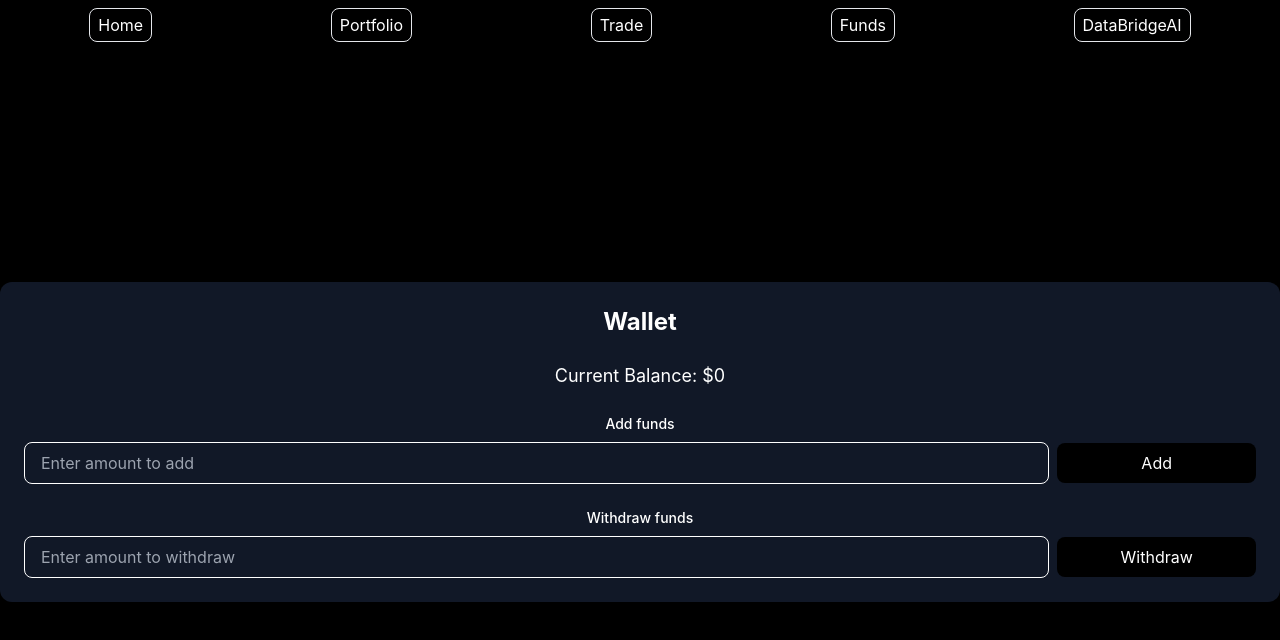
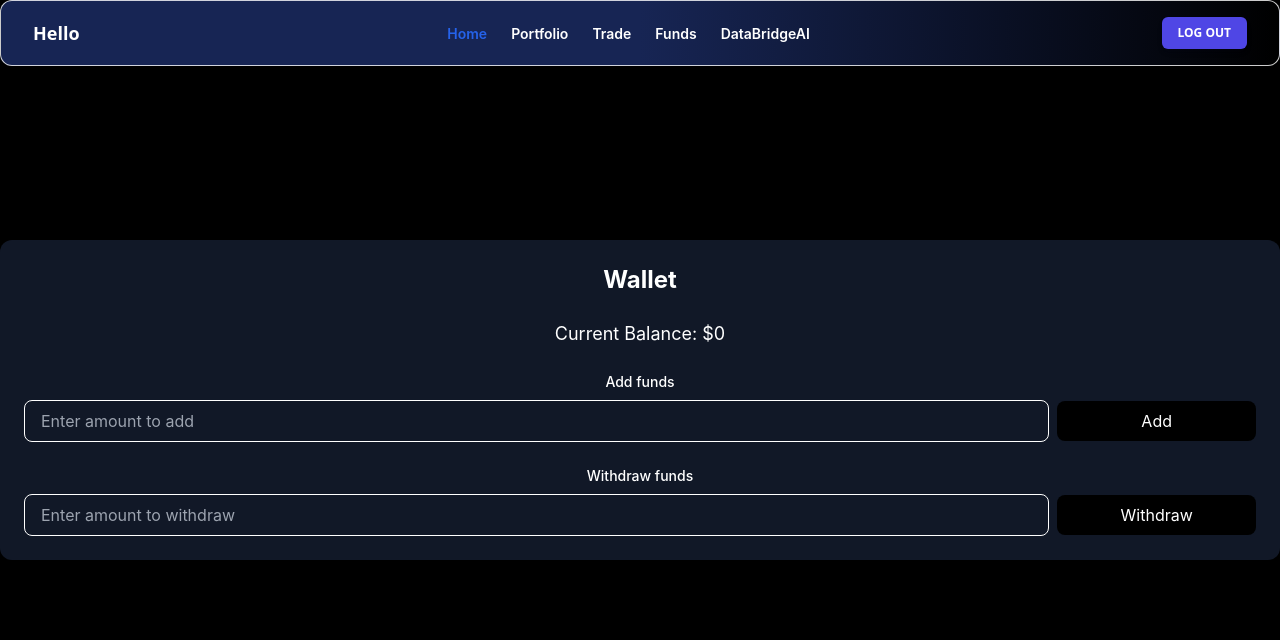
Before and after one commit to aviralsingh2004/Stock_market_management, a React (Create React App) app: page /funds in a window 1280 px wide. Shown: the top 640 px of the page. Built offline with nearby package versions, Linux system fonts and the light colour scheme; no server answers.

Commit message:
Changed some styling of navbar and home page

```diff
--- a/package.json
+++ b/package.json
@@ -5,6 +5,7 @@
   "dependencies": {
     "@emotion/react": "^11.14.0",
     "@emotion/styled": "^11.14.0",
+    "@material-tailwind/react": "^2.1.10",
     "@mui/icons-material": "^6.2.1",
     "@mui/material": "^6.2.1",
     "@testing-library/jest-dom": "^5.17.0",
--- a/src/Components/Navbar/Navbar.jsx
+++ b/src/Components/Navbar/Navbar.jsx
@@ -1,77 +1,164 @@
-import React from "react";
-import "./Navbar.css";
-import { useState } from "react";
+import React, { useState, useEffect } from "react";
 import { useNavigate } from "react-router-dom";
+import {
+  Navbar as MTNavbar,
+  MobileNav,
+  Typography,
+  Button,
+  IconButton,
+} from "@material-tailwind/react";
+
 export const Navbar = () => {
   const [menu, setMenu] = useState("home");
+  const [openNav, setOpenNav] = useState(false);
+  const [userName,setUserName] = useState("");
   const navigate = useNavigate();
-  function handleClick() {
-    navigate("/home");
+
+  // Handle responsive behavior
+  useEffect(() => {
+    fetchuser();
+    const handleResize = () => {
+      if (window.innerWidth >= 960) {
+        setOpenNav(false);
       }
-  function handleClick2() {
-    navigate("/portfolio");
+    };
+    window.addEventListener("resize", handleResize);
+    return () => window.removeEventListener("resize", handleResize);
+  }, []);
+
+  const handleNavigate = (path) => {
+    setMenu(path);
+    navigate(`/${path}`);
+  };
+  const fetchuser = async() =>{
+    try{
+      const response = await fetch(`http://localhost:4000/api/username`);
+      if(!response.ok){
+        throw new Error('Failed to fetch username');
       }
-  function handleClick3() {
-    navigate("/trade");
+      const data = await response.json();
+      setUserName(data);
+    }catch(err){
+      console.error('Error fetching username:',err);
     }
-  function handleClick4() {
-    navigate("/funds");
-  }
-
-  function handleClick5() {
-    navigate("/chatbot");
-  }
-  return (
-    <div className="bg-black">
-      <div>
-        <ul className="nav-menu">
+  };
+  const navList = (
+    <ul className="mt-2 mb-4 flex flex-col gap-4 lg:mb-0 lg:mt-0 lg:flex-row lg:items-center lg:gap-6 text-white">
       <li>
         <button
-              class="text-white border rounded-lg px-2 py-1 mt-2 bg-transparent  hover:bg-white hover:text-black transition duration-200"
-              onClick={handleClick}
+          onClick={() => handleNavigate("home")}
+          className={`${
+            menu === "home" ? "text-blue-600" : "hover:text-blue-500"
+          } text-sm font-semibold transition duration-300`}
         >
           Home
         </button>
       </li>
-          {/* <li onClick={()=>setMenu("portfolio")}>Portfolio{menu==="portfolio"?<hr/>:<></>}</li> */}
       <li>
         <button
-              class="text-white border rounded-lg px-2 py-1 mt-2 bg-transparent  hover:bg-white hover:text-black transition duration-200"
-              onClick={handleClick2}
+          onClick={() => handleNavigate("portfolio")}
+          className={`${
+            menu === "portfolio" ? "text-blue-600" : "hover:text-blue-500"
+          } text-sm font-semibold transition duration-300`}
         >
           Portfolio
         </button>
       </li>
-          {/* <li onClick={()=>setMenu("trade")}>Trade{menu==="trade"?<hr />:<></>}</li> */}
       <li>
         <button
-              class="text-white border rounded-lg px-2 py-1 mt-2 bg-transparent  hover:bg-white hover:text-black transition duration-200"
-              onClick={handleClick3}
+          onClick={() => handleNavigate("trade")}
+          className={`${
+            menu === "trade" ? "text-blue-600" : "hover:text-blue-500"
+          } text-sm font-semibold transition duration-300`}
         >
           Trade
         </button>
       </li>
-          {/* <li onClick={()=>setMenu("funds")}>funds{menu==="funds"?<hr/>:<></>}</li>*/}
       <li>
         <button
-              class="text-white border rounded-lg px-2 py-1 mt-2 bg-transparent  hover:bg-white hover:text-black transition duration-200"
-              onClick={handleClick4}
+          onClick={() => handleNavigate("funds")}
+          className={`${
+            menu === "funds" ? "text-blue-600" : "hover:text-blue-500"
+          } text-sm font-semibold transition duration-300`}
         >
           Funds
         </button>
       </li>
-
       <li>
         <button
-              class="text-white border rounded-lg px-2 py-1 mt-2 bg-transparent  hover:bg-white hover:text-black transition duration-200"
-              onClick={handleClick5}
+          onClick={() => handleNavigate("chatbot")}
+          className={`${
+            menu === "chatbot" ? "text-blue-600" : "hover:text-blue-500"
+          } text-sm font-semibold transition duration-300`}
         >
           DataBridgeAI
         </button>
       </li>
     </ul>
+  );
+  const handleClick = () => {
+    navigate("/");
+  }
+  return (
+    <MTNavbar className="fixed top-0 left-0 w-full z-10 bg-gradient-to-r from-blue-950 via-blue-950 to-black px-4 py-3 lg:px-8 lg:py-4 shadow-lg">
+      <div className="flex items-center justify-between">
+        <Typography
+          as="a"
+          href="#"
+          className="mr-4 text-lg font-bold text-white cursor-pointer"
+        >
+         Hello {userName}
+        </Typography>
+        <div className="hidden lg:flex lg:items-center lg:gap-4">{navList}</div>
+        <div className="hidden lg:flex lg:items-center lg:gap-2">
+          <Button
+            size="sm"
+            className="rounded-md bg-indigo-600 text-white hover:bg-indigo-700 transition"
+            onClick={handleClick}
+          >
+            log out
+          </Button>
         </div>
+        <IconButton
+          variant="text"
+          className="ml-auto h-6 w-6 text-white hover:bg-transparent lg:hidden"
+          ripple={false}
+          onClick={() => setOpenNav(!openNav)}
+        >
+          {openNav ? (
+            <svg
+              xmlns="http://www.w3.org/2000/svg"
+              className="h-6 w-6"
+              viewBox="0 0 24 24"
+              fill="none"
+              stroke="currentColor"
+              strokeWidth={2}
+            >
+              <path
+                strokeLinecap="round"
+                strokeLinejoin="round"
+                d="M6 18L18 6M6 6l12 12"
+              />
+            </svg>
+          ) : (
+            <svg
+              xmlns="http://www.w3.org/2000/svg"
+              className="h-6 w-6"
+              fill="none"
+              stroke="currentColor"
+              strokeWidth={2}
+            >
+              <path
+                strokeLinecap="round"
+                strokeLinejoin="round"
+                d="M4 6h16M4 12h16M4 18h16"
+              />
+            </svg>
+          )}
+        </IconButton>
       </div>
+    </MTNavbar>
   );
 };
+
 export default Navbar;
--- a/src/Components/ui/sparkles.jsx
+++ b/src/Components/ui/sparkles.jsx
@@ -2,9 +2,9 @@
 import React, { useId, useEffect, useState } from "react";
 import Particles, { initParticlesEngine } from "@tsparticles/react";
 import { loadSlim } from "@tsparticles/slim";
-//import { cn } from "D:/Web Development/DBMS/stock-visualizer/dbms-project/src/lib/utils.ts";
+import { cn } from "D:/Web Development/DBMS/stock-visualizer/dbms-project/src/lib/utils.ts";
 //import { cn } from "C:/Users/insta/OneDrive/Desktop/stock_new/Stock_market_management/src/lib/utils.ts";
-import { cn } from "C:/Users/insta/OneDrive/Desktop/stock_dbms__lab/Stock_market_management/src/lib/utils.ts";
+// import { cn } from "C:/Users/insta/OneDrive/Desktop/stock_dbms__lab/Stock_market_management/src/lib/utils.ts";
 import { motion, useAnimation } from "framer-motion";
 
 export const SparklesCore = (props) => {
--- a/src/Pages/Portfolio.jsx
+++ b/src/Pages/Portfolio.jsx
@@ -29,7 +29,7 @@ const Trade = () => {
   return (
     <div>
       <Navbar />
-      <div className="text-center text-white mb-4">
+      <div className="text-center text-white mt-[68px] mb-4">
         <p className="text-lg">Current Balance: ${balance}</p>
       </div>
     </div>
--- a/src/Pages/Trade.jsx
+++ b/src/Pages/Trade.jsx
@@ -133,7 +133,7 @@ const Trade = () => {
   return (
     <div className="min-h-screen bg-black text-white">
       <Navbar />
-      <div className="justify-center item-center max-h-screen mx-auto px-4 py-8">
+      <div className="justify-center item-center max-h-screen mt-2 mx-auto pt-[68px] px-4 py-8">
         <div className="grid grid-cols-1 lg:grid-cols-12 gap-6">
           {/* Left Sidebar - Market News */}
           <div className="lg:col-span-3 bg-gray-900 rounded-lg p-6 h-[calc(100vh-200px)] overflow-y-auto shadow-lg scrollbar-thin scrollbar-thumb-gray-700 scrollbar-track-gray-800">
--- a/src/Pages/chatbot.jsx
+++ b/src/Pages/chatbot.jsx
@@ -74,9 +74,8 @@ const ChatInterface = () => {
     <div className="flex h-screen flex-col bg-black">
       <Navbar />
       {/* Header */}
-      <div className="bg-black border-b border-gray-700 p-4">
+      <div className="bg-black border-b border-gray-700 p-4 mt-[68px]">
         <h1 className="text-xl font-semibold text-center text-white">
-          {" "}
           DataBridge AI
         </h1>
       </div>
--- a/tailwind.config.js
+++ b/tailwind.config.js
@@ -1,4 +1,5 @@
-module.exports = {
+import withMT from "@material-tailwind/react/utils/withMT";
+module.exports = withMT({
   content: ["./src/**/*.{js,jsx,ts,tsx}"],
   presets: [],
   darkMode: "media", // or 'class'
@@ -1071,4 +1072,4 @@ module.exports = {
     },
   },
   plugins: ["tailwind-scrollbar"],
-};
+});
```
Also changed, not shown: src/Pages/Home.jsx (+30 -24 lines), 2 other files (tests, documents, lock files or other folders). Lines whose indentation alone changed are shown as unchanged.
